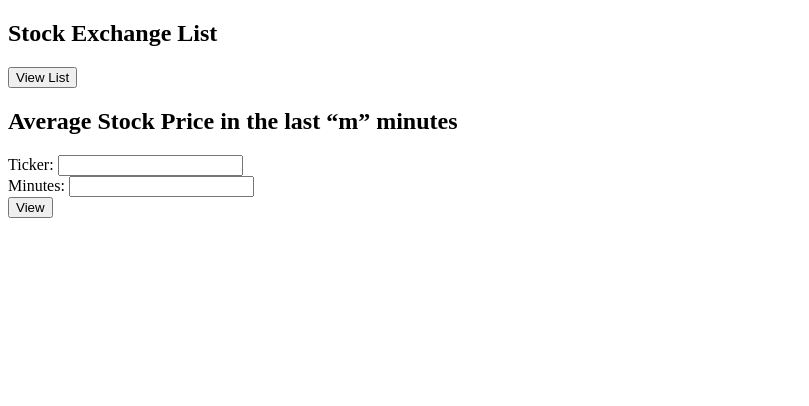
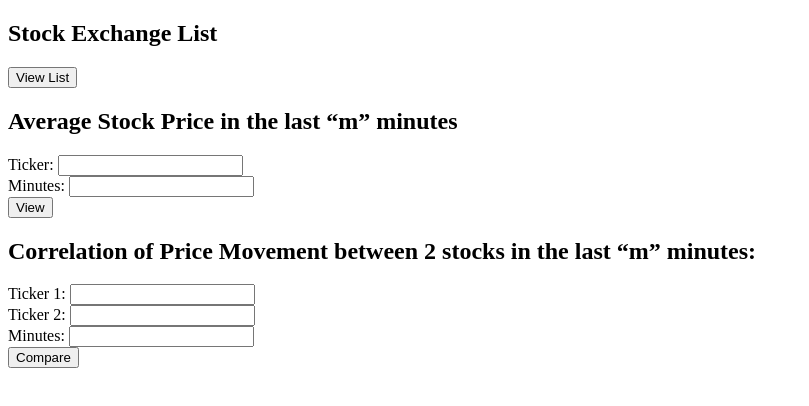
Before and after one commit to Nehal-Khan-29/CH.EN.U4CSE22041, a plain HTML site: page Q1/index.html in a window 1280 px wide. Shown: the whole page, without its empty margins (0-809 px from the left). Drawn offline with Linux system fonts and the light colour scheme.

Commit message:
Update index.html - for Stock Correlation

```diff
--- a/Q1/index.html
+++ b/Q1/index.html
@@ -21,6 +21,15 @@
         <pre id="output2"></pre>
     </div>
 
+    <div>
+        <h2>Correlation of Price Movement between 2 stocks in the last “m” minutes:</h2>
+        <label>Ticker 1: <input id="ticker1" value=""></label><br>
+        <label>Ticker 2: <input id="ticker2" value=""></label><br>
+        <label>Minutes: <input id="corr_minutes" value=""></label><br>
+        <button onclick="getStockcorrel()">Compare</button>
+        <pre id="output3"></pre>
+    </div>
+
 <script src="js.js" ></script>
 
 </body>
```
